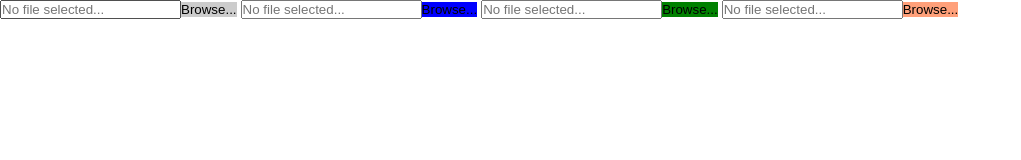
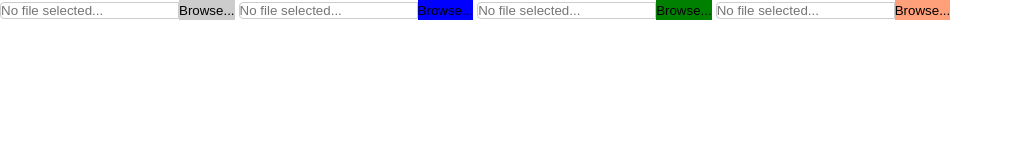
Before and after one commit to hunshixiao/zk, a plain HTML site: page src/index.html in a window 1280 px wide. Shown: the whole page, without its empty margins (0-1021 px from the left). Drawn offline with nearby package versions, Linux system fonts and the light colour scheme; files that its build step writes are made by us from their sources.

Commit message:
完成了

```diff
--- a/src/scss/index.scss
+++ b/src/scss/index.scss
@@ -12,23 +12,25 @@ html,body{
     width:100%;
     height:100%;
 }
+.wrap input{
+    border-top-left-radius:4px;
+    border-bottom-left-radius:4px;
+    border:1px solid #ccc;
+}
+.btn,.btn1,.btn2,.btn3{
+     height:20px;
+     outline:0;
+     border:0;
+}
 .btn{
      background:#ccc;
-    outline:0;
-    border:0;
 }
 .btn1{
     background:blue;
-    outline:0;
-    border:0;
 }
 .btn2{
     background:green;
-    outline:0;
-    border:0;
 }
 .btn3{
     background:lightsalmon;
-    outline:0;
-    border:0;
 }
```
Also changed, not shown: src/scss/dist/index.css (added), src/scss/index.css, src/scss/index.min.css.
